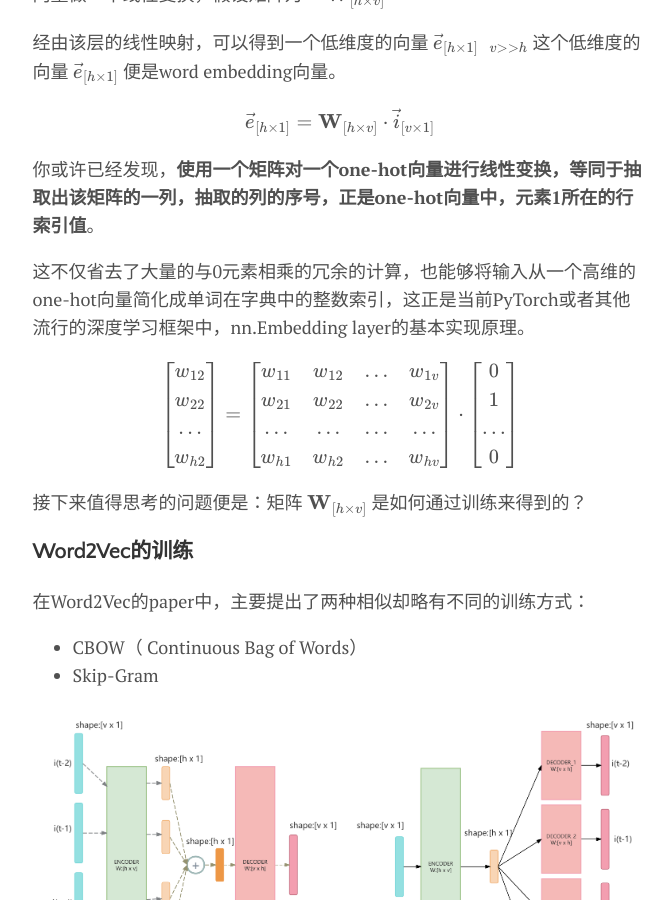
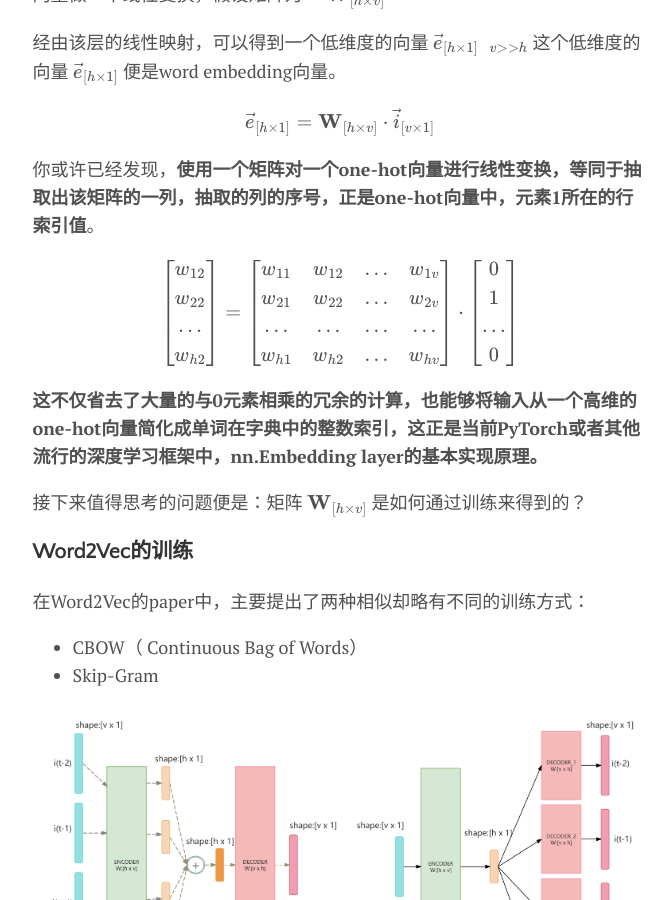
Before and after one commit to ANYMS-A/ANYMS-A.github.io, a Jekyll site: the page built from _posts/2024-07-28-nlp-embedding.md, in a window 1280 px wide and 900 px high, scrolled down 2781 px. Shown: the whole window, without its empty margins (300-972 px from the left). Built offline with Jekyll 4.4.1, drawn with Linux system fonts in a browser that asks for light colours; formulas are drawn with MathJax 3; part of the change alters nothing that is shown.

```diff
--- a/_posts/2024-07-28-nlp-embedding.md
+++ b/_posts/2024-07-28-nlp-embedding.md
@@ -78,8 +78,6 @@ $$
 
 你或许已经发现，**使用一个矩阵对一个one-hot向量进行线性变换，等同于抽取出该矩阵的一列，抽取的列的序号，正是one-hot向量中，元素1所在的行索引值**。
 
-这不仅省去了大量的与0元素相乘的冗余的计算，也能够将输入从一个高维的one-hot向量简化成单词在字典中的整数索引，这正是当前PyTorch或者其他流行的深度学习框架中，nn.Embedding layer的基本实现原理。
-
 
 $$
 \left[
@@ -112,7 +110,7 @@ w_{h1} & w_{h2} & ... & w_{hv} \\
 \right]
 $$
 
-
+**这不仅省去了大量的与0元素相乘的冗余的计算，也能够将输入从一个高维的one-hot向量简化成单词在字典中的整数索引，这正是当前PyTorch或者其他流行的深度学习框架中，nn.Embedding layer的基本实现原理。**
 
 接下来值得思考的问题便是：矩阵
 $$
```
